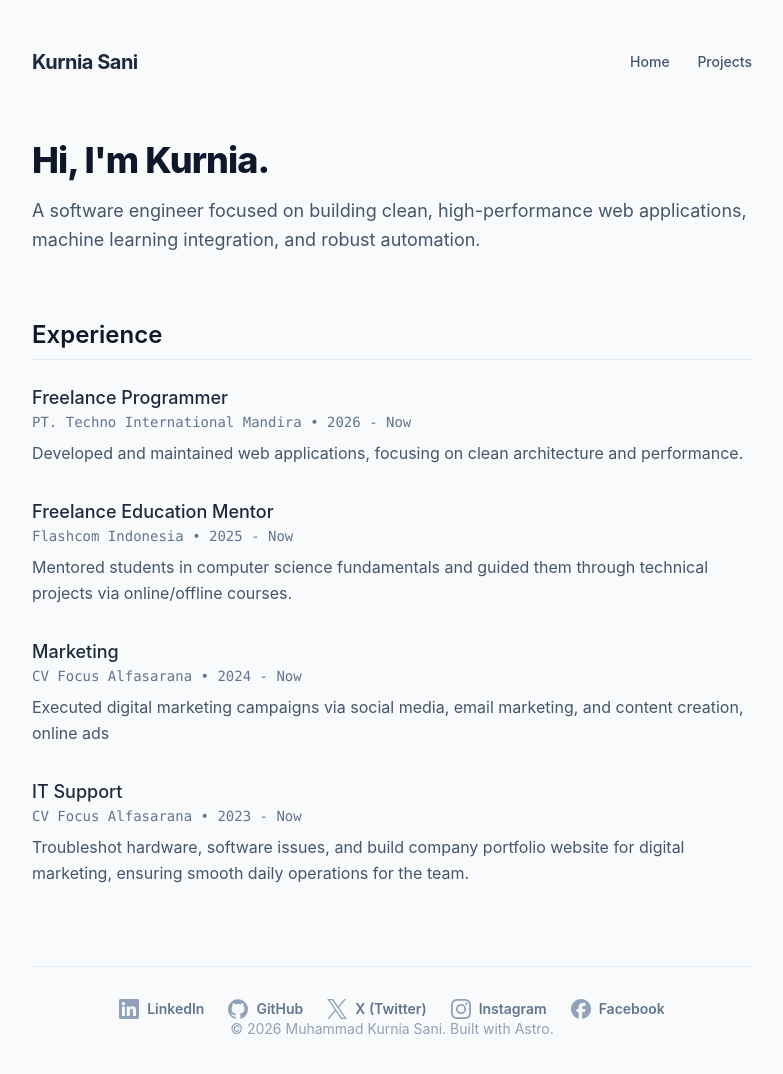
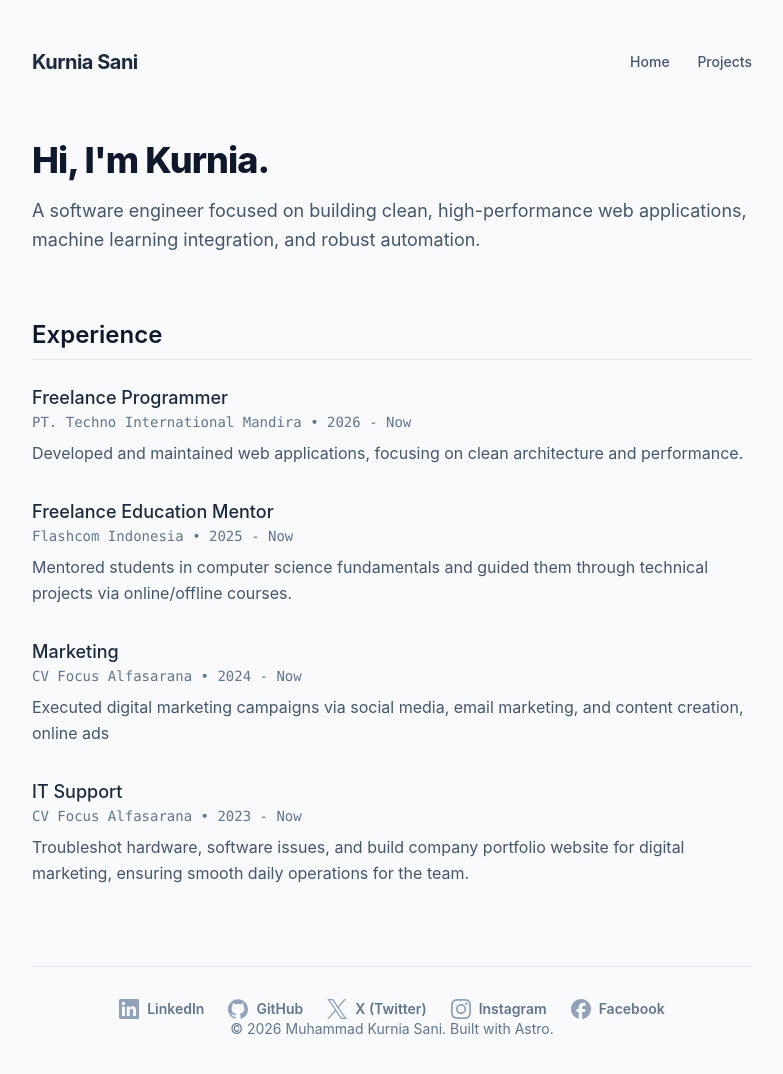
Before and after one commit to MuhammadKurniaSani-me/portfolio, an Astro site: page / in a window 1280 px wide. Shown: the whole page, without its empty margins (248-1031 px from the left). Built offline with nearby package versions, Linux system fonts and the light colour scheme; Astro itself is replaced by a stand-in of ours.

Commit message:
fix: footer colour contrast

```diff
--- a/src/layouts/BaseLayout.astro
+++ b/src/layouts/BaseLayout.astro
@@ -92,7 +92,7 @@ const {
                 }
             </ul>
 
-            <div class="text-sm text-slate-400">
+            <div class="text-sm text-slate-500">
                 &copy; {new Date().getFullYear()} Muhammad {
                     profileData.hero.name
                 } Sani. Built with Astro.
```
